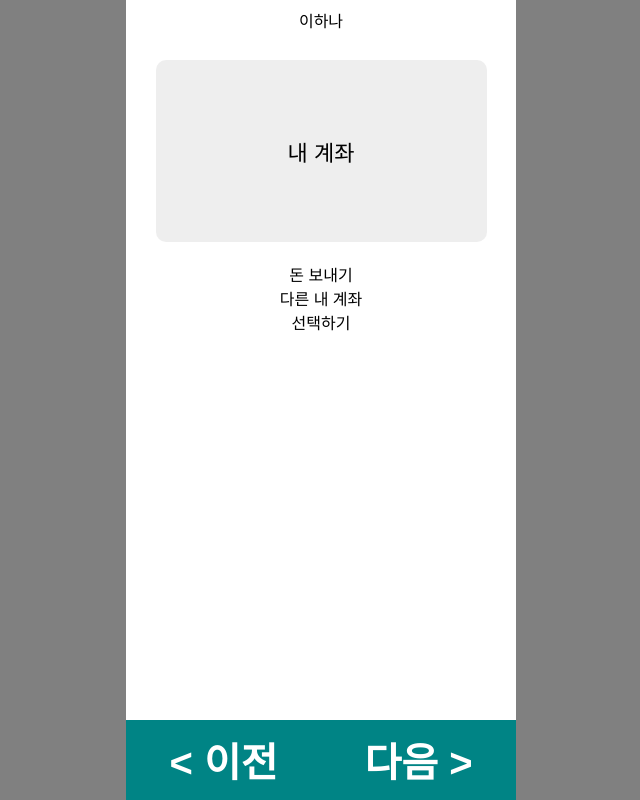
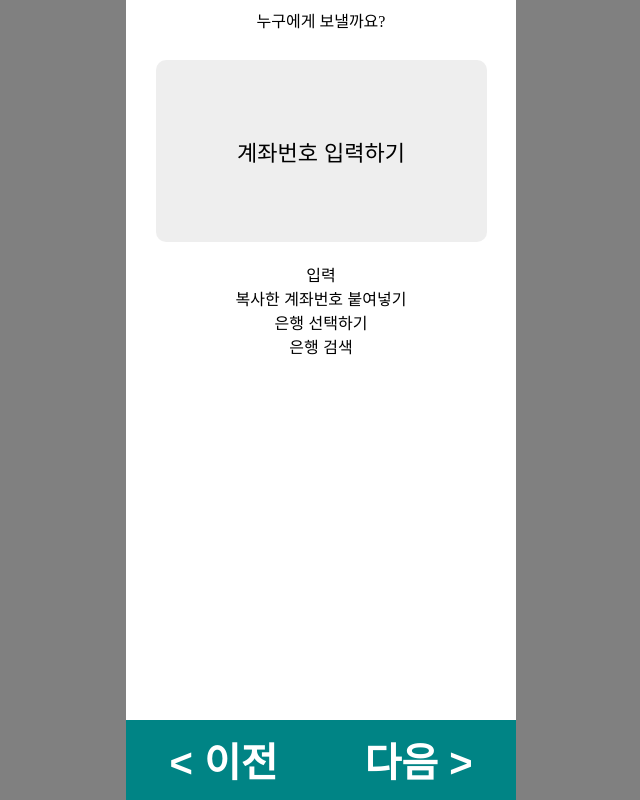
Before and after one commit to inthhh/Hana-FE, a React (Create React App) app in the folder my-app/: page /Send2_2 in a window 1280 px wide. Shown: the whole page, without its empty margins (319-959 px from the left). Built offline with nearby package versions, Linux system fonts and the light colour scheme; a web font is replaced by a local one.

Commit message:
feat: sending process 2 flow

```diff
--- a/my-app/src/Interfaces/SendProcess/Send2_2.tsx
+++ b/my-app/src/Interfaces/SendProcess/Send2_2.tsx
@@ -16,7 +16,7 @@ function Send2_2() {
     if (selectedOption) {
       // 선택된 옵션이 있을 때만 다음 페이지로 이동
       console.log(selectedOption);
-      navigate("/Send2_2");
+      navigate("/Sendhowmuch");
     } else {
       // 선택된 옵션이 없으면 경고 메시지 또는 다른 처리를 수행
       alert("돈 보내실 방법을 선택해주세요.");
@@ -28,20 +28,17 @@ function Send2_2() {
   };
   return (
     <div style={{ display: "flex", flexDirection: "column", alignItems: "center" }}>
-      <div className="title">이하나</div>
+      <div className="title">누구에게 보낼까요?</div>
       <div
         className={`send-box ${selectedOption === "계좌번호" ? "selected" : ""}`}
-        onClick={() => handleOptionClick("계좌번호")}
+        // onClick={() => handleOptionClick("계좌번호")}
       >
-        내 계좌
+        계좌번호 입력하기
       </div>
-      <div> 돈 보내기</div>
-      <div>
-        {" "}
-        다른 내 계좌
-        <br />
-        선택하기
-      </div>
+      <div> 입력</div>
+      <div>복사한 계좌번호 붙여넣기</div>
+      <div>은행 선택하기</div>
+      <div>은행 검색</div>
       <div className="buttonContainer">
         <div className="beforebtn" onClick={handleToBefore}>
           &lt; 이전
--- a/my-app/src/Interfaces/SendProcess/SendFinal.tsx
+++ b/my-app/src/Interfaces/SendProcess/SendFinal.tsx
@@ -1,8 +1,13 @@
 import React, { useState } from "react";
 import "../Main.css";
 import HanaGirl from "../../imgs/효녀하나.png";
+import { useNavigate } from "react-router-dom";
 
 function SendFinal() {
+  const navigate = useNavigate();
+  const handleToAfter = () => {
+    navigate("/");
+  };
   return (
     <div>
       <div>송금을 완료했어요.</div>
@@ -12,6 +17,11 @@ function SendFinal() {
         <br />
         OOO원 보내기 완료
       </div>
+      <div className="buttonContainer">
+        <div className="afterbtn" onClick={handleToAfter} style={{ width: "100%" }}>
+          홈으로 &gt;
+        </div>
+      </div>
     </div>
   );
 }
```
